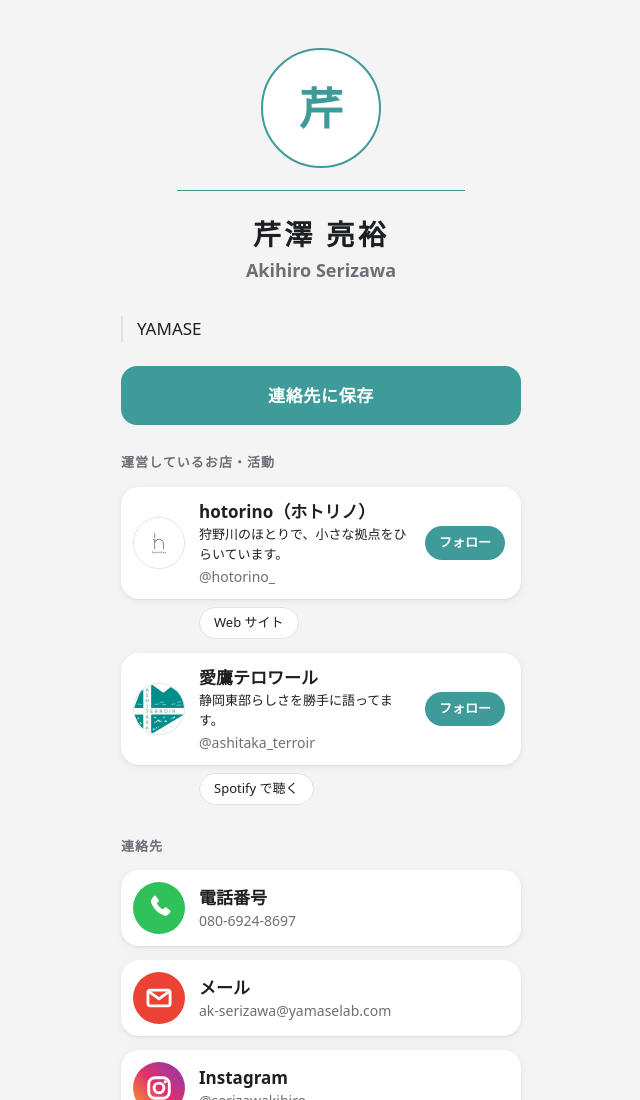
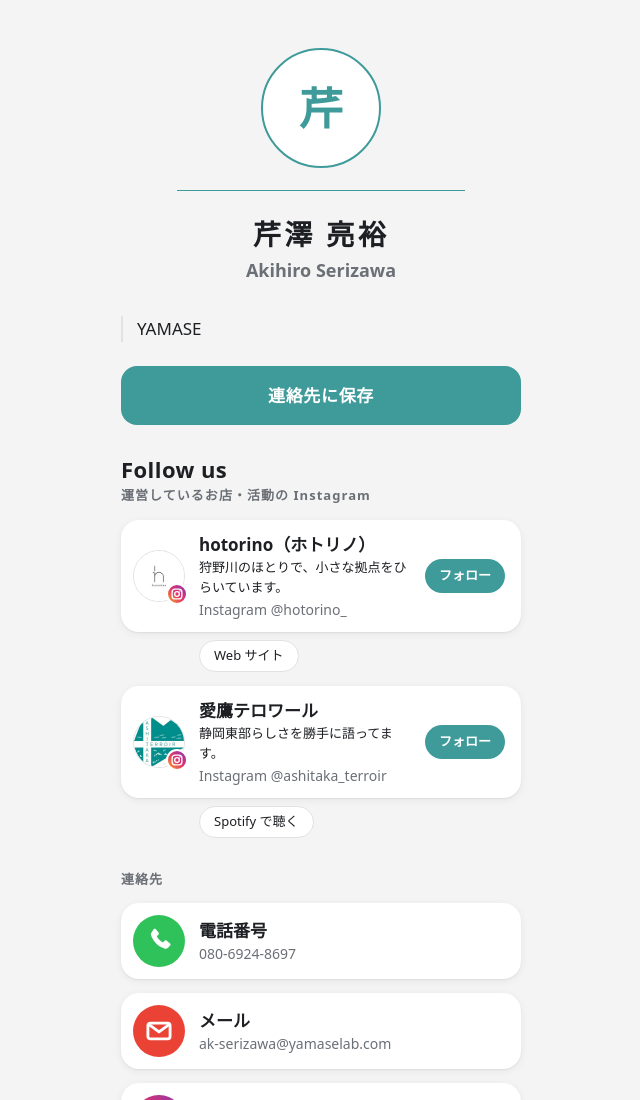
Before and after one commit to ak-serizawa34/yamase-digital-card, a plain HTML site: page yamase/index.html in a window 1280 px wide. Shown: the top 1100 px of the page, without its empty margins (319-959 px from the left). Drawn offline with Linux system fonts and the light colour scheme.

Commit message:
Follow usの見出しとInstagramのマークを足す
Co-Authored-By: Claude Opus 5.5 <noreply@anthropic.com>

```diff
--- a/assets/card.css
+++ b/assets/card.css
@@ -55,6 +55,7 @@ body {
 /* リンクの欄 */
 .sec { margin-top: 28px; }
 .sec + .sec { margin-top: 32px; }
+.sec-en { margin: 0; font-size: 22px; font-weight: 700; letter-spacing: .02em; }
 .sec-h { margin: 0 0 4px; font-size: 13px; font-weight: 600; color: var(--muted); letter-spacing: .08em; }
 .sec-t { margin: 0 0 8px; font-size: 13px; color: var(--muted); }
 .row {
@@ -73,7 +74,13 @@ body {
 .row-l { font-size: 17px; font-weight: 600; }
 .row-v { font-size: 14px; color: var(--muted); white-space: nowrap; overflow: hidden; text-overflow: ellipsis; }
 
-.icon.img { background: var(--card); overflow: hidden; border: 1px solid var(--line); }
+.icon.img { position: relative; background: var(--card); border: 1px solid var(--line); }
+.icon.img img { border-radius: 50%; }
+.badge {
+  position: absolute; right: -4px; bottom: -4px; width: 22px; height: 22px; border-radius: 50%;
+  border: 2px solid var(--card); display: flex; align-items: center; justify-content: center;
+}
+.icon .badge svg { width: 18px; height: 18px; }
 .icon.img img { width: 100%; height: 100%; object-fit: cover; }
 .row-d { font-size: 13px; margin: 1px 0 2px; }
 .item { margin-top: 14px; }
--- a/assets/card.js
+++ b/assets/card.js
@@ -59,7 +59,7 @@
 
   // リンクの欄（電話・メールは先頭の欄の上に足す）
   var sections = (c.sections || []).map(function (s) {
-    return { heading: s.heading, text: s.text, contact: s.contact, links: (s.links || []).slice() };
+    return { en: s.en, heading: s.heading, text: s.text, contact: s.contact, links: (s.links || []).slice() };
   });
   if (!sections.length) sections.push({ links: [] });
   var head = [];
@@ -74,6 +74,7 @@
     var links = s.links.filter(function (l) { return l.url; });
     if (!links.length && !s.text) return;
     var sec = el("section", "sec");
+    if (s.en) sec.appendChild(el("p", "sec-en", s.en));
     if (s.heading) sec.appendChild(el("h2", "sec-h", s.heading));
     if (s.text) sec.appendChild(el("p", "sec-t", s.text));
     links.forEach(function (l) { sec.appendChild(row(l)); });
@@ -90,6 +91,13 @@
     if (l.img) {
       i.className = "icon img";
       var im = el("img"); im.src = l.img; im.alt = ""; i.appendChild(im);
+      // 画像アイコンのときは、右下に小さいサービスのマークを付ける（Instagram だと分かるように）
+      if (ICONS[l.type]) {
+        var bd = el("span", "badge");
+        bd.style.background = ICONS[l.type][0];
+        bd.innerHTML = '<svg viewBox="0 0 24 24" aria-hidden="true">' + ICONS[l.type][1] + "</svg>";
+        i.appendChild(bd);
+      }
     } else {
       var ic = ICONS[l.type] || ICONS.link;
       i.style.background = ic[0];
@@ -99,7 +107,10 @@
     var t = el("span", "row-t");
     t.appendChild(el("span", "row-l", l.label));
     if (l.desc) t.appendChild(el("span", "row-d", l.desc));
-    t.appendChild(el("span", "row-v", l.text || l.url.replace(/^https?:\/\/(www\.)?/, "").replace(/\/$/, "")));
+    var SERVICE = { instagram: "Instagram", facebook: "Facebook" };
+    var v = l.text || l.url.replace(/^https?:\/\/(www\.)?/, "").replace(/\/$/, "");
+    if (l.img && SERVICE[l.type]) v = SERVICE[l.type] + "  " + v;
+    t.appendChild(el("span", "row-v", v));
     a.appendChild(t);
     if (l.cta) a.appendChild(el("span", "cta", l.cta));
 
--- a/cards.js
+++ b/cards.js
@@ -29,7 +29,8 @@ window.CARDS = {
     sections: [
       {
         // YAMASE が運営しているお店・活動。見てくれた人にフォローしてもらいたい。cta が右側のボタンの文字になる。
-        heading: "運営しているお店・活動",
+        en: "Follow us",                   // 見出しの上の大きい英字
+        heading: "運営しているお店・活動の Instagram",
         links: [
           // img：丸いアイコンの画像（Instagram のプロフィール画像など）
           // desc：一言の説明　more：下に並べる小さいボタン
```
